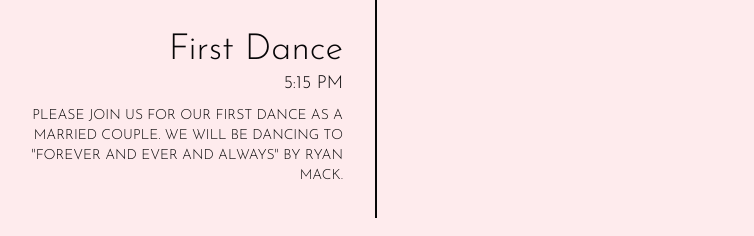
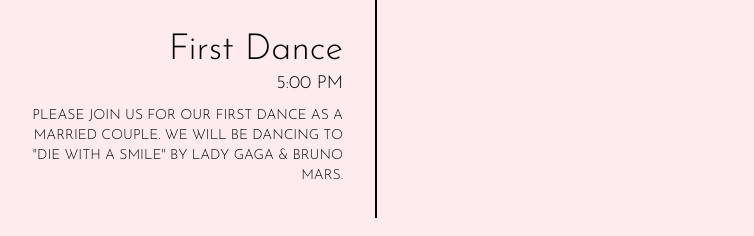
Before and after one commit to poooljubet1094/rommel-angelica, a Vue app: page /programme in a window 1280 px wide. Shown: the part 890-1126 px from the top of the page, without its empty margins (215-969 px from the left). Built offline with nearby package versions, Linux system fonts and the light colour scheme.

Commit message:
changing first dance info

```diff
--- a/src/pages/Programme.vue
+++ b/src/pages/Programme.vue
@@ -43,9 +43,9 @@
         <div class="flex flex-col lg:flex-row xl:flex-row mt-8">
             <div class="w-full lg:w-1/2 xl:w-1/2 p-8 flex flex-col items-start lg:items-end xl:items-end border-primary border-r-0 border-l-2 lg:border-r-2 lg:border-l-0 xl:border-r-2 xl:border-l-0">
                 <div class="my-auto text-4xl text-primary font-croissant">First Dance</div>
-                <div class="my-auto font-josefin-san text-lg">5:15 PM</div>
+                <div class="my-auto font-josefin-san text-lg">5:00 PM</div>
                 <div class="uppercase font-josefin-san mt-2 text-sm text-start lg:text-end xl:text-end">
-                    Please join us for our first dance as a married couple. We will be dancing to "Forever and ever and always" by Ryan Mack.
+                    Please join us for our first dance as a married couple. We will be dancing to "Die With A Smile" by Lady Gaga &AMP; Bruno Mars.
                 </div>
             </div>
             <div class="w-full lg:w-1/2 xl:w-1/2 h-0 lg:h-auto xl:h-auto">
```
